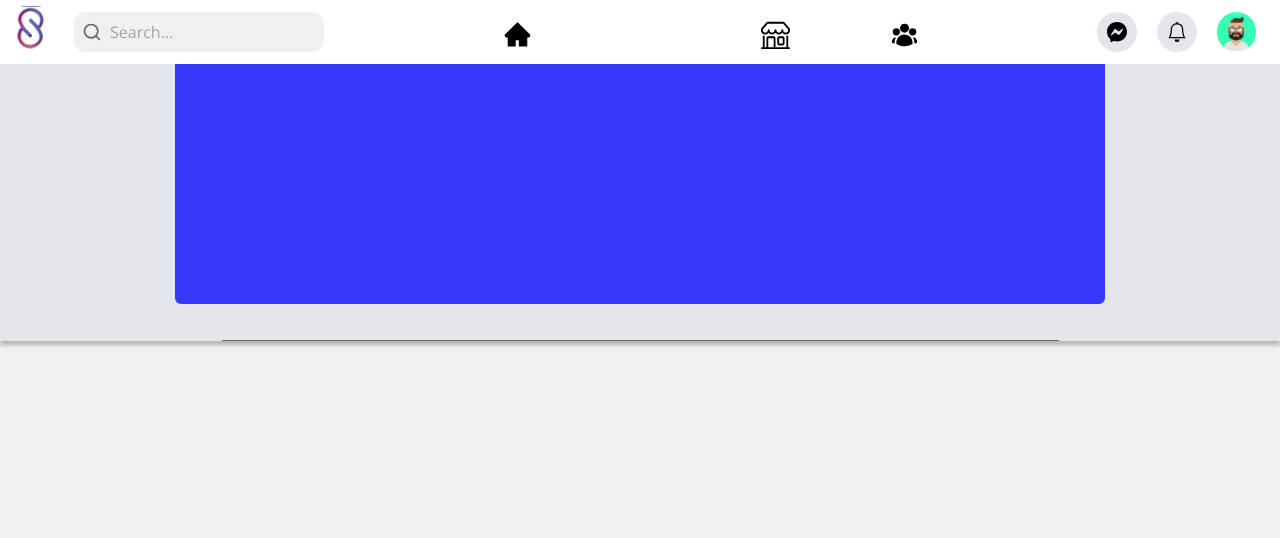
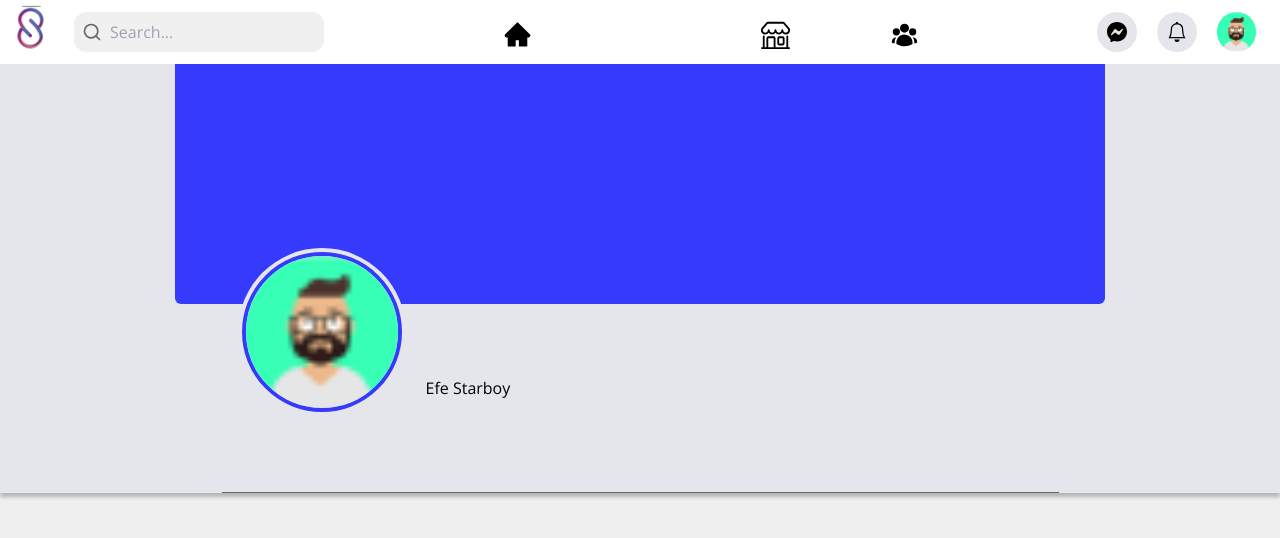
Before and after one commit to asiughuslyvesterobus/social_app, a Next.js app in the folder client/: page /profile/01029302 in a window 1280 px wide. Shown: the top 538 px of the page. Built offline with nearby package versions, Linux system fonts and the light colour scheme; some icons are missing.

Commit message:
working on profile page

```diff
--- a/client/pages/profile/[id].tsx
+++ b/client/pages/profile/[id].tsx
@@ -5,10 +5,17 @@ const Profilepage = () => {
     <MainLayout title="User Profile">
       <section className="w-full flex-col items-start justify-start gap-5">
         <div className="w-full bg-btngray tab:px-5 shadow-boxShad flex gap-5 flex-col items-center justify-center">
-          <div className="tab:w-[75%] w-full tab:mx-auto flex flex-col items-start justify-start gap-4">
+          <div className="tab:w-[75%] w-full tab:mx-auto flex flex-col items-start justify-start">
             <div className="w-full relative h-[120px] tab:h-[240px] bg-primary tab:rounded-bl-md tab:rounded-br-md"></div>
             <div className="w-full tab:w-[90%] tab:mx-auto tab:px-4 flex flex-col items-center justify-start tab:justify-between tab:flex-row border-b border-basegray pb-5">
-
+              <div className="flex items-center justify-start flex-col tab:flex-row gap-5">
+                <div className="relative bg-btngray rounded-full p-1 -translate-y-14">
+                  <img src="/img/avatar.png" alt="userProfile" className="w-40 h-40 rounded-full border-[4px] border-primary" />
+                </div>
+                <div className="flex flex-col items-start justify-start">
+                  <h2>Efe Starboy</h2>
+                </div>
+              </div>
             </div>
           </div>
         </div>
```
